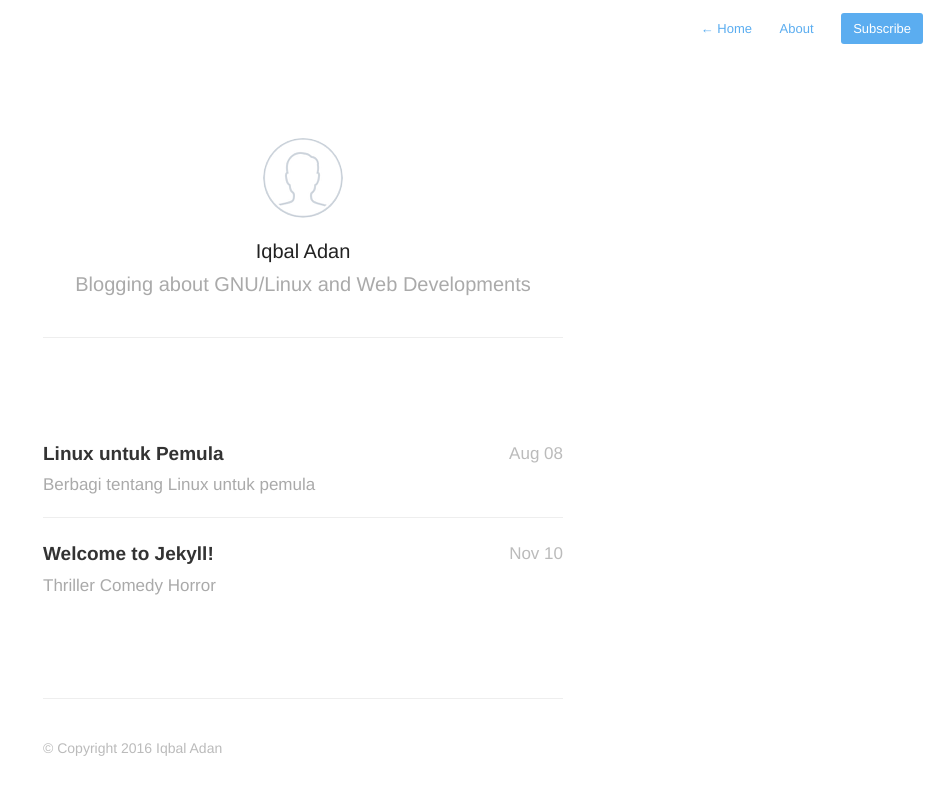
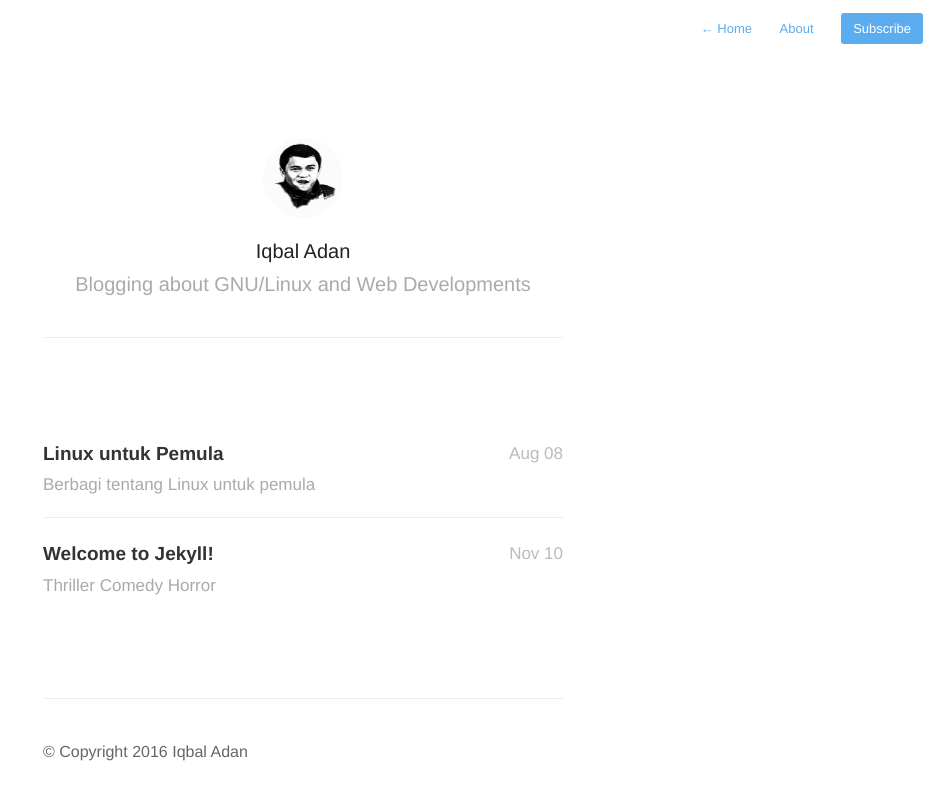
Before and after one commit to iqbaladan/iqbaladan.github.io, a Jekyll site: the page built from index.html, in a window 1280 px wide. Shown: the top 800 px of the page, without its empty margins (337-1280 px from the left). Built offline with Jekyll 4.4.1, drawn with Linux system fonts in a browser that asks for light colours; nearby versions of some CDN libraries; Markdown is read by kramdown in place of the engine named in the settings; the list of posts is cut into pages by our own code.

Commit message:
Updating profile picture

```diff
--- a/_includes/footer.html
+++ b/_includes/footer.html
@@ -1,3 +1,3 @@
 <footer id="footer">
-    <p class="small">© Copyright {{ site.time | date: '%Y' }} {{ site.author }}</p>
+    <p class="medium">© Copyright {{ site.time | date: '%Y' }} {{ site.author }}</p>
 </footer>
--- a/_includes/profile.html
+++ b/_includes/profile.html
@@ -3,10 +3,10 @@
         <header id="header">
         {% if site.aboutPage %}
             <a href="{{ site.baseurl }}about">
-                <img id="avatar" class="2x" src="{{ site.baseurl }}assets/images/avatar.png"/>
+                <img id="avatar" class="2x" src="{{ site.baseurl }}assets/images/avatar.jpg"/>
             </a>
         {% else %}
-            <img id="avatar" class="2x" src="{{ site.baseurl }}assets/images/avatar.png"/>
+            <img id="avatar" class="2x" src="{{ site.baseurl }}assets/images/avatar.jpg"/>
         {% endif %}
             <h1>{{ site.author }}</h1>
             <h2>{{ site.description }}</h2>
```
Also changed, not shown: assets/images/avatar.jpg (added).
